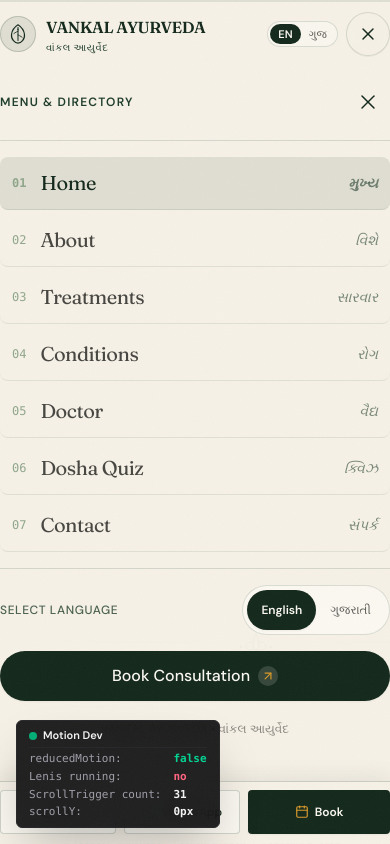
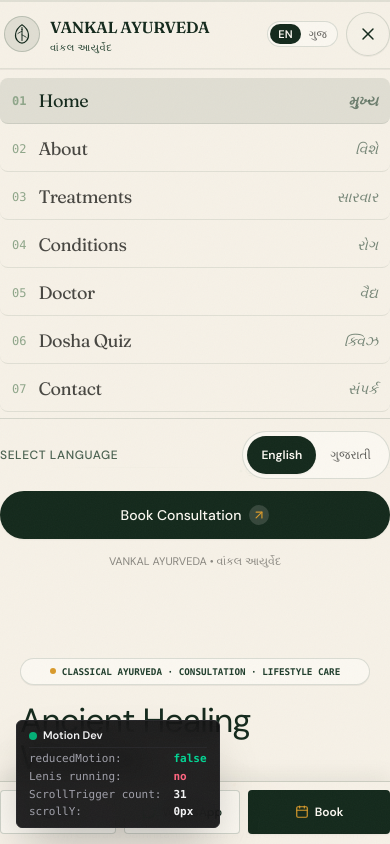
Before and after one commit to devjashani/Dr.Lavesh-ayurveda-clinic, a Next.js app: page / in a window 390 px wide. Both pictures are taken after a click on the button 368 px from the left and 34 px from the top of the page. Shown: the top 844 px of the page. Built offline with nearby package versions, Linux system fonts and the light colour scheme.

Commit message:
refactor: shift mobile logo inward and hide language switch on closed mobile header, preserving it inside the menu bar

```diff
--- a/src/components/layout/Navbar.tsx
+++ b/src/components/layout/Navbar.tsx
@@ -122,9 +122,9 @@ export function Navbar() {
         className={cn(
           'fixed top-0 left-0 right-0 z-50 transition-transform duration-300 ease-[cubic-bezier(0.22,1,0.36,1)]',
           isVisible ? 'translate-y-0' : '-translate-y-full',
-          'pt-[calc(env(safe-area-inset-top,0px)+0.75rem)] pb-3 px-4 sm:px-6 2xl:px-8 pl-safe pr-safe',
-          isScrolled
-            ? 'max-xl:bg-paper/90 max-xl:backdrop-blur-md max-xl:border-b max-xl:border-forest/10 max-xl:shadow-2xs'
+          'pt-[calc(env(safe-area-inset-top,0px)+0.75rem)] pb-3 px-5 min-[390px]:px-6 sm:px-8 lg:px-12 pl-safe pr-safe',
+          isScrolled || isMobileMenuOpen
+            ? 'max-xl:bg-paper/95 max-xl:backdrop-blur-md max-xl:border-b max-xl:border-forest/10 max-xl:shadow-2xs'
             : 'max-xl:bg-transparent'
         )}
       >
@@ -132,7 +132,7 @@ export function Navbar() {
           {/* ============================================================ */}
           {/* 1. Left: Logo (Leaf Mark + Brand Wordmark + Compact Gujarati) */}
           {/* ============================================================ */}
-          <div className="flex-1 flex items-center justify-start min-w-0">
+          <div className="flex-1 flex items-center justify-start min-w-0 pl-1 sm:pl-0">
             <Logo compactNavbar />
           </div>
 
@@ -232,8 +232,9 @@ export function Navbar() {
           {/* 4. Mobile / Tablet Header Controls (< 1280px / < xl)         */}
           {/* ============================================================ */}
           <div className="flex xl:hidden items-center gap-2 sm:gap-2.5 shrink-0">
-            {/* Language Toggle on Mobile Header */}
-            <div className="flex items-center bg-cream/80 rounded-full p-0.5 border border-forest/15 text-[11px] font-medium shrink-0">
+            {/* Language Toggle: Preserved in the menu bar, hidden from the main first page */}
+            {isMobileMenuOpen && (
+              <div className="flex items-center bg-cream/90 rounded-full p-0.5 border border-forest/15 text-[11px] font-medium shrink-0 animate-in fade-in duration-200">
                 <button
                   type="button"
                   onClick={() => setLanguage('EN')}
@@ -261,6 +262,7 @@ export function Navbar() {
                   ગુજ
                 </button>
               </div>
+            )}
 
             {/* Compact Book Button on Tablet */}
             <Link
@@ -271,11 +273,11 @@ export function Navbar() {
               <ArrowUpRight className="w-3 h-3 text-turmeric" />
             </Link>
 
-            {/* Hamburger Button */}
+            {/* Hamburger / Close Toggle Button */}
             <button
               type="button"
               onClick={() => setIsMobileMenuOpen(!isMobileMenuOpen)}
-              className="p-2 text-deep-forest hover:bg-forest/10 rounded-full transition-colors focus:outline-none cursor-pointer min-h-[44px] min-w-[44px] flex items-center justify-center bg-paper/80 backdrop-blur-xs border border-forest/15 shadow-2xs"
+              className="p-2 text-deep-forest hover:bg-forest/10 rounded-full transition-colors focus:outline-none cursor-pointer min-h-[44px] min-w-[44px] flex items-center justify-center bg-paper/90 backdrop-blur-xs border border-forest/15 shadow-2xs"
               aria-label={isMobileMenuOpen ? 'Close Navigation Menu' : 'Open Navigation Menu'}
             >
               {isMobileMenuOpen ? (
@@ -298,7 +300,7 @@ export function Navbar() {
             initial="closed"
             animate="open"
             exit="closed"
-            className="fixed inset-0 z-40 bg-paper flex flex-col justify-between pt-[calc(env(safe-area-inset-top,0px)+5rem)] pb-[calc(env(safe-area-inset-bottom,0px)+2rem)] px-6 sm:px-10 overflow-y-auto pl-safe pr-safe relative"
+            className="fixed inset-0 z-40 bg-paper flex flex-col justify-between pt-[calc(env(safe-area-inset-top,0px)+4.5rem)] pb-[calc(env(safe-area-inset-bottom,0px)+1.5rem)] px-5 min-[390px]:px-6 sm:px-10 overflow-y-auto pl-safe pr-safe relative"
           >
             {/* Heritage Ornament in Background */}
             <div
@@ -308,27 +310,12 @@ export function Navbar() {
               <BotanicalDivider variant="lotus" className="w-full h-full" />
             </div>
 
-            {/* Header info & Close Button */}
-            <div className="relative z-10 flex items-center justify-between pb-4 border-b border-forest/15">
-              <span className="text-xs uppercase tracking-widest text-forest font-semibold">
-                {t.nav.menu}
-              </span>
-              <button
-                type="button"
-                onClick={() => setIsMobileMenuOpen(false)}
-                className="p-2 text-deep-forest hover:bg-forest/10 rounded-full transition-colors focus:outline-none cursor-pointer min-h-[44px] min-w-[44px] flex items-center justify-center active:scale-[0.97]"
-                aria-label="Close Navigation Menu"
-              >
-                <X className="w-6 h-6 stroke-[1.5]" />
-              </button>
-            </div>
-
-            {/* Nav list with staggered children and min-48px tap targets */}
+            {/* Nav list with staggered children and min-48px tap targets (All 7 links visible) */}
             <motion.nav
               variants={navListVariants}
               initial="closed"
               animate="open"
-              className="relative z-10 flex flex-col gap-1 py-4 my-auto"
+              className="relative z-10 flex flex-col gap-0.5 py-1.5 my-auto"
             >
               {navLinks.map((link, index) => {
                 const isActive =
@@ -342,15 +329,15 @@ export function Navbar() {
                       href={link.href}
                       onClick={() => setIsMobileMenuOpen(false)}
                       className={cn(
-                        'flex items-center justify-between min-h-[50px] py-3 px-3 rounded-lg border-b border-forest/10 group transition-all active:scale-[0.98]',
+                        'flex items-center justify-between min-h-[46px] py-2 px-3 rounded-lg border-b border-forest/10 group transition-all active:scale-[0.98]',
                         isActive
                           ? 'text-deep-forest bg-forest/10 font-semibold'
                           : 'text-ink/80 hover:text-deep-forest hover:bg-forest/5'
                       )}
                     >
-                      <div className="flex items-center gap-3.5">
+                      <div className="flex items-center gap-3">
                         <span className="text-xs font-mono text-sage">0{index + 1}</span>
-                        <span className="font-display text-xl sm:text-2xl font-normal tracking-tight group-hover:translate-x-1 transition-transform">
+                        <span className="font-display text-lg sm:text-xl font-normal tracking-tight group-hover:translate-x-1 transition-transform">
                           {language === 'GU' ? link.sanskrit : link.label}
                         </span>
                       </div>
@@ -363,8 +350,8 @@ export function Navbar() {
               })}
             </motion.nav>
 
-            {/* Bottom Actions: Language Toggle & Book Button */}
-            <div className="relative z-10 space-y-4 pt-4 border-t border-forest/15 mt-auto">
+            {/* Bottom Actions: Preserved Language Selection & Book Button */}
+            <div className="relative z-10 space-y-3 pt-3 border-t border-forest/15 mt-auto">
               <div className="flex items-center justify-between">
                 <span className="text-xs uppercase tracking-wider text-forest/80 font-medium">
                   {language === 'GU' ? 'ભાષા પસંદ કરો' : 'Select Language'}
@@ -375,7 +362,7 @@ export function Navbar() {
                     onClick={() => setLanguage('EN')}
                     aria-label="Switch to English"
                     className={cn(
-                      'px-3.5 py-1.5 rounded-full min-h-[40px] transition-colors cursor-pointer active:scale-[0.97]',
+                      'px-3.5 py-1.5 rounded-full min-h-[38px] transition-colors cursor-pointer active:scale-[0.97]',
                       language === 'EN'
                         ? 'bg-deep-forest text-cream font-semibold shadow-xs'
                         : 'text-ink/70 hover:text-deep-forest'
@@ -388,7 +375,7 @@ export function Navbar() {
                     onClick={() => setLanguage('GU')}
                     aria-label="Switch to Gujarati"
                     className={cn(
-                      'px-3.5 py-1.5 rounded-full min-h-[40px] transition-colors cursor-pointer active:scale-[0.97]',
+                      'px-3.5 py-1.5 rounded-full min-h-[38px] transition-colors cursor-pointer active:scale-[0.97]',
                       language === 'GU'
                         ? 'bg-deep-forest text-cream font-semibold shadow-xs'
                         : 'text-ink/70 hover:text-deep-forest'
@@ -402,7 +389,7 @@ export function Navbar() {
               <Link
                 href="/book"
                 onClick={() => setIsMobileMenuOpen(false)}
-                className="w-full min-h-[50px] rounded-full bg-deep-forest text-cream font-medium text-base shadow-xs flex items-center justify-center gap-2 cursor-pointer active:scale-[0.97] transition-all hover:bg-forest"
+                className="w-full min-h-[48px] rounded-full bg-deep-forest text-cream font-medium text-sm sm:text-base shadow-xs flex items-center justify-center gap-2 cursor-pointer active:scale-[0.97] transition-all hover:bg-forest"
               >
                 <span>{t.nav.bookConsultation}</span>
                 <span className="w-5 h-5 rounded-full bg-cream/15 flex items-center justify-center shrink-0">
@@ -410,7 +397,7 @@ export function Navbar() {
                 </span>
               </Link>
 
-              <p className="text-center text-xs text-ink/50 pt-1">
+              <p className="text-center text-[11px] text-ink/50 pt-0.5">
                 VANKAL AYURVEDA • વાંકલ આયુર્વેદ
               </p>
             </div>
```
Lines whose indentation alone changed are shown as unchanged.
